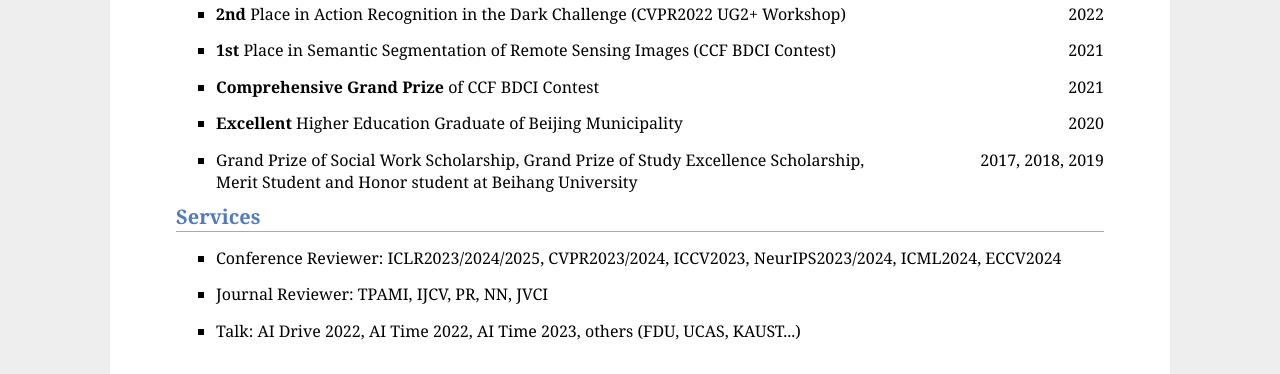
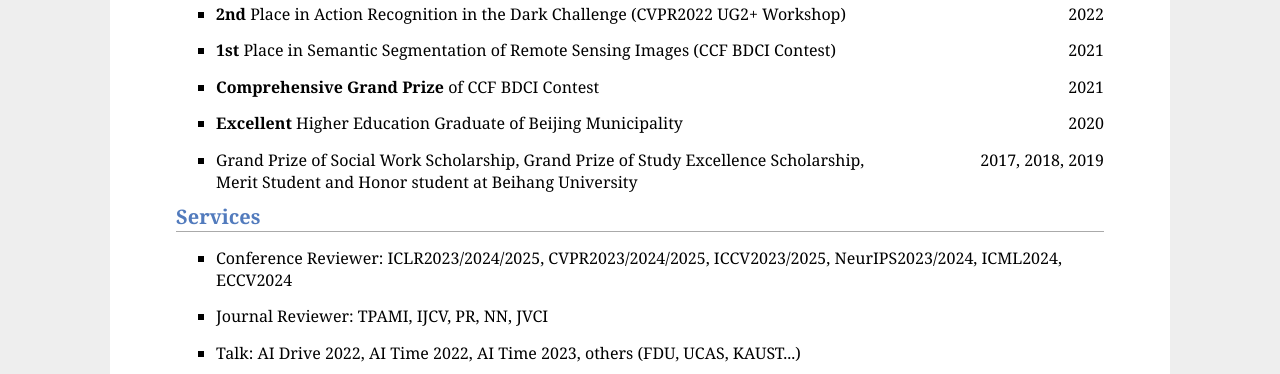
Before and after one commit to Andy1621/Andy1621.github.io, a plain HTML site: page index.html in a window 1280 px wide. Shown: the part 3387-3761 px from the top of the page. Drawn offline with Linux system fonts and the light colour scheme.

Commit message:
update 0526

```diff
--- a/index.html
+++ b/index.html
@@ -377,7 +377,7 @@
 <div id="services">
 	<h2>Services</h2>
 	<ul>
-		<li>Conference Reviewer: ICLR2023/2024/2025, CVPR2023/2024, ICCV2023, NeurIPS2023/2024, ICML2024, ECCV2024
+		<li>Conference Reviewer: ICLR2023/2024/2025, CVPR2023/2024/2025, ICCV2023/2025, NeurIPS2023/2024, ICML2024, ECCV2024
 		<li>Journal Reviewer: TPAMI, IJCV, PR, NN, JVCI
 		<li>Talk: AI Drive 2022, AI Time 2022, AI Time 2023, others (FDU, UCAS, KAUST...)
 	</ul>
```
